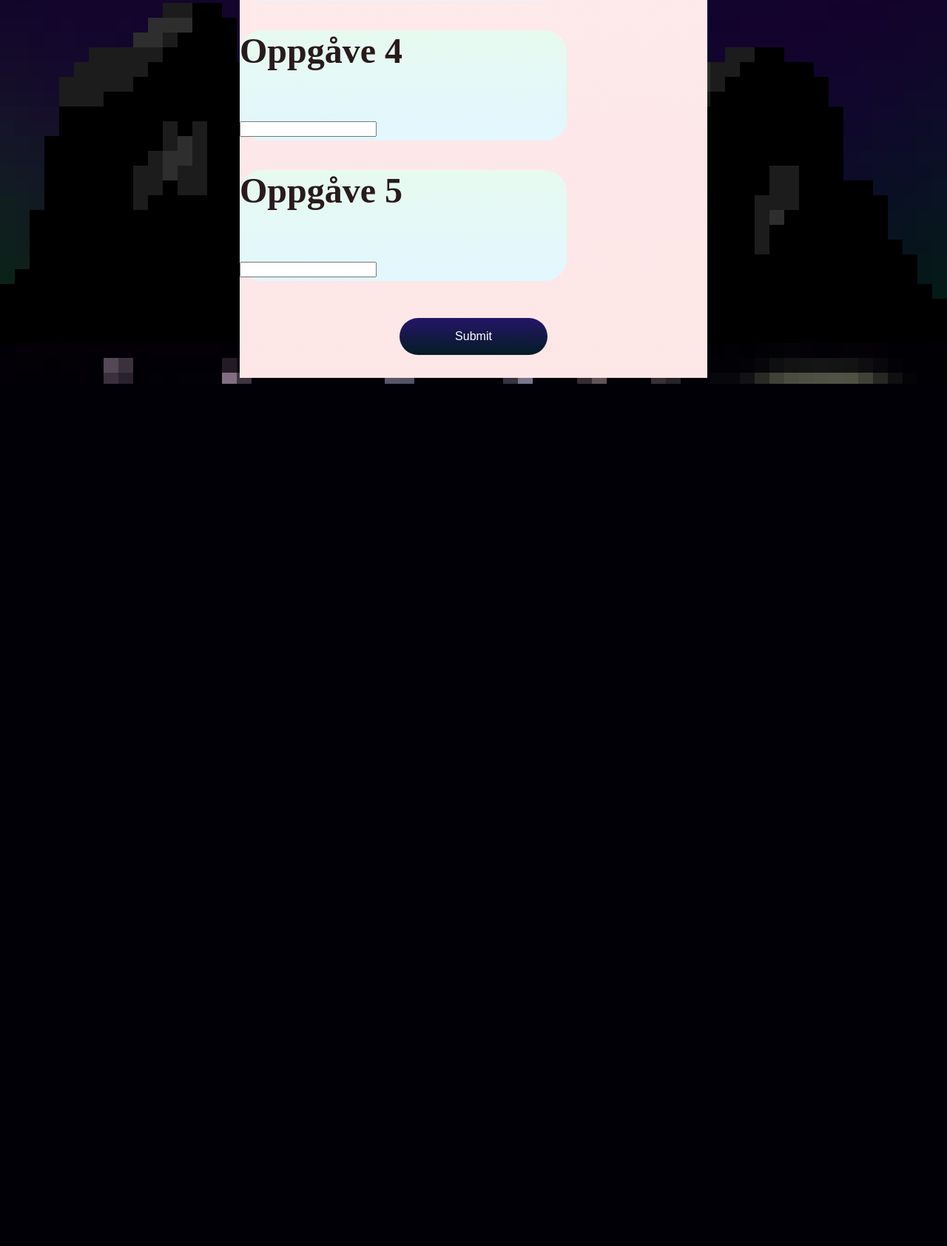
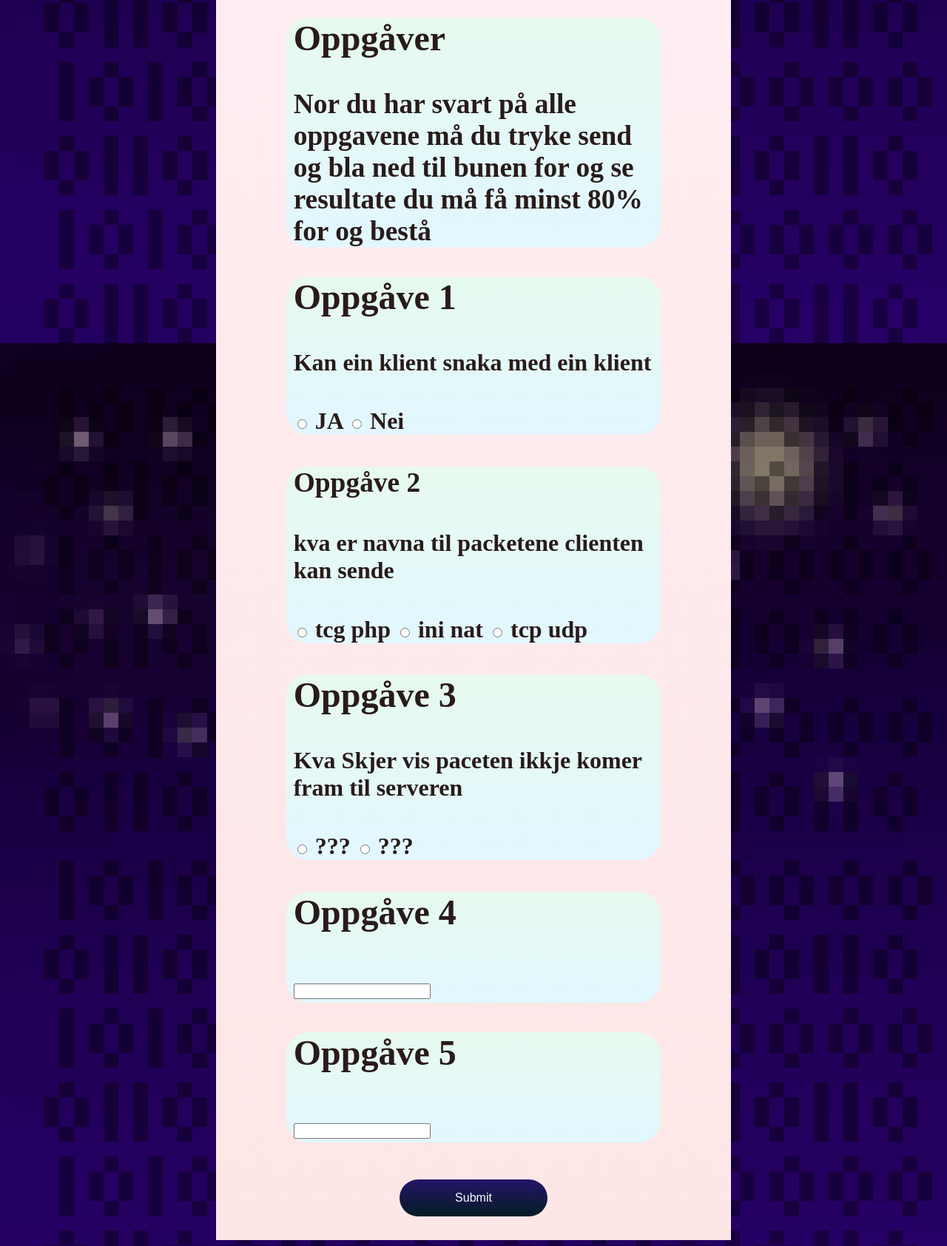
Before and after one commit to Andolo-64/Kurs_Side, a PHP site: page / in a window 1280 px wide. Shown: the part 2096-3781 px from the top of the page at 74% size. Before the commit the page ends 2615 px from the top, so only its background shows below. Run offline with PHP 8.4, Linux system fonts and the light colour scheme.

Commit message:
Oppgave&styling

```diff
--- a/ClientCode.php
+++ b/ClientCode.php
@@ -2,13 +2,14 @@
 //©A,O Høgestøl 2023
 
     $imageClientGif = 'ClientImg.gif';
-    $BildeText1 = "Client";
+    $BildeText1 = "Vordan ein Client kominiserer";
     $prosentRett = 0;
 
     $Oppg1 = $_POST["Oppg1"] ?? "";
     $Oppg2 = $_POST["Oppg2"] ?? "";
     $Oppg3 = $_POST["Oppg3"] ?? "";
     $Oppg4 = $_POST["Oppg4"] ?? "";
+    $Oppg5 = $_POST["Oppg5"] ?? "";
     $KorMangeRett = 0;
       function RettSvar()
     {
@@ -41,9 +42,12 @@ function tilbakemelding()
            echo "du har ikkje nok rett ";
            break;
        case 3:
-           echo "du har nok rett ";
+           echo "du har ikkje nok rett ";
            break;
-       case 4:
+        case 4:
+            echo "du har nok rett ";
+            break;
+       case 5:
            echo "Du fekk alle rett ☺ ";
            break;
     }
--- a/Client.css
+++ b/ClientStyling.css
@@ -1,6 +1,6 @@
 body
 {
-    background-image: url(SkyBox1.png);
+    background-image: url(KursBakrund2.png);
    /* background-repeat: no-repeat; */
     background-attachment: fixed;
     background-size: cover;
@@ -24,13 +24,12 @@ body
 .container
 {
 
-
 align-content: center;
-width: 50%;
+width: 55%;
 text-align:center;
 margin: auto;
 background-image: linear-gradient( rgb(255, 245, 254) , rgb(253, 230, 230));
-    color: rgb(41, 27, 27);
+color: rgb(41, 27, 27);
 
 }
 
@@ -71,10 +70,12 @@ input[type=submit]{
     background-image: linear-gradient( rgb(231, 250, 239) , rgb(226, 247, 255));
     border-radius: 30px;
     width: 70%;
+    margin: auto;
+    text-align: left;
+    padding: 0px 10px;
 }
 #GifImg{
     padding: 9px 100px;
     transform: scale(2);
 
-
-}
+ }
--- a/Index.php
+++ b/Index.php
@@ -14,21 +14,24 @@ include("ClientCode.php");
 </head>
 
 <body>
-    <link rel="stylesheet" href="Client.css">
+    <link rel="stylesheet" href="ClientStyling.css">
 <div class = "container">
 
     <h1>Client<h1>
 
-    <div class = "grid-container">
     <div id = textBox1>
             <h2>Kva skal du lere om<h2>
             <h4>Client Sine Oppgaver<h4>
             <h4>Client Server Modelen<h4>
+            <h4>Vordan ein Client kominiserer<h4>
         </div>
+
+    <div class = "grid-container">
+
 
         <div id = textBox1>
             <h2>Client Sine Oppgaver<h2>
-            <h4>Client<h4>
+            <h4>Client sine oppgaver er og kominisere end ein server<h4>
         </div>
 
         <div id = textBox1>
@@ -37,41 +40,45 @@ include("ClientCode.php");
         </div>
 
         <div id = textBox1>
+
+            <h2> <?php echo "$BildeText1";?><h2>
+            <h4>ein <h4>
             <p id = GifImg >  <?php echo '<img src="' . $imageClientGif . '" alt="ClientGif">';?> <p>
-            <h4> <?php echo "$BildeText1";?><h4>
         </div>
-
-    </div>
-
-        <div class = "grid-container">
-            <div id = textBox1>
-                <h4>Client<h4>
 
     </div>
 
     <div id = textBox1>
         <h2>Film<h2>
-                <video width="320" height="240" controls>
+        <video width="640" height="480" controls>
             <source src="Client_Kurs.mp4" type="video/mp4">
         </video>
      </div>
 
+        <div id = textBox1>
+                <h2>Oppgåver<h2>
+                    <h3>Nor du har svart på alle oppgavene må du tryke send og bla ned til bunen for og se resultate du må få minst 80% for og bestå<h3>
         </div>
-
 
     <form action="index.php" method="POST">
             <div id = textBox1>
                 <h2>Oppgåve 1<h2>
-                <input type="Text" name="Oppg1">
+                <h4>Kan ein klient snaka med ein klient<h4>
+                <input type="radio" name="Oppg1" value="1" > JA
+                <input type="radio" name="Oppg1" value="2"> Nei
             </div>
             <div id = textBox1>
-                <h2>Oppgåve 2<h2>
-                <input type="radio" name="Oppg2" value="Ja" checked> Ja
-                <input type="radio" name="Oppg2" value="Nei"> Nei
+                <h3>Oppgåve 2<h3>
+                <h4>kva er navna til packetene clienten kan sende<h4>
+                <input type="radio" name="Oppg2" value="1" > tcg php
+                <input type="radio" name="Oppg2" value="2"> ini nat
+                <input type="radio" name="Oppg2" value="3"> tcp udp
             </div>
             <div id = textBox1>
                 <h2>Oppgåve 3<h2>
-                    <input type="Text" name="Oppg3">
+                <h4>Kva Skjer vis paceten ikkje komer fram til serveren<h4>
+                <input type="radio" name="Oppg3" value="1" > ???
+                <input type="radio" name="Oppg3" value="2"> ???
             </div>
             <div id = textBox1>
                 <h2>Oppgåve 4<h2>
@@ -86,13 +93,15 @@ include("ClientCode.php");
             </div>
             <?php
 
-             if($Oppg1 == "ja") {RettSvar();}
+             if($Oppg1 == "1") {RettSvar();}
 
-             if($Oppg2 == "Nei") {RettSvar();}
+             if($Oppg2 == "3") {RettSvar();}
 
-             if($Oppg3 == "Nei") {RettSvar();}
+             if($Oppg3 == "1") {RettSvar();}
 
              if($Oppg4 == "Nei") {RettSvar();}
+
+             if($Oppg5 == "Nei") {RettSvar();}
 
              if($_SERVER['REQUEST_METHOD'] === "POST")
              {
```
Also changed, not shown: KursBakrund2.png (added). Lines whose indentation alone changed are shown as unchanged.
